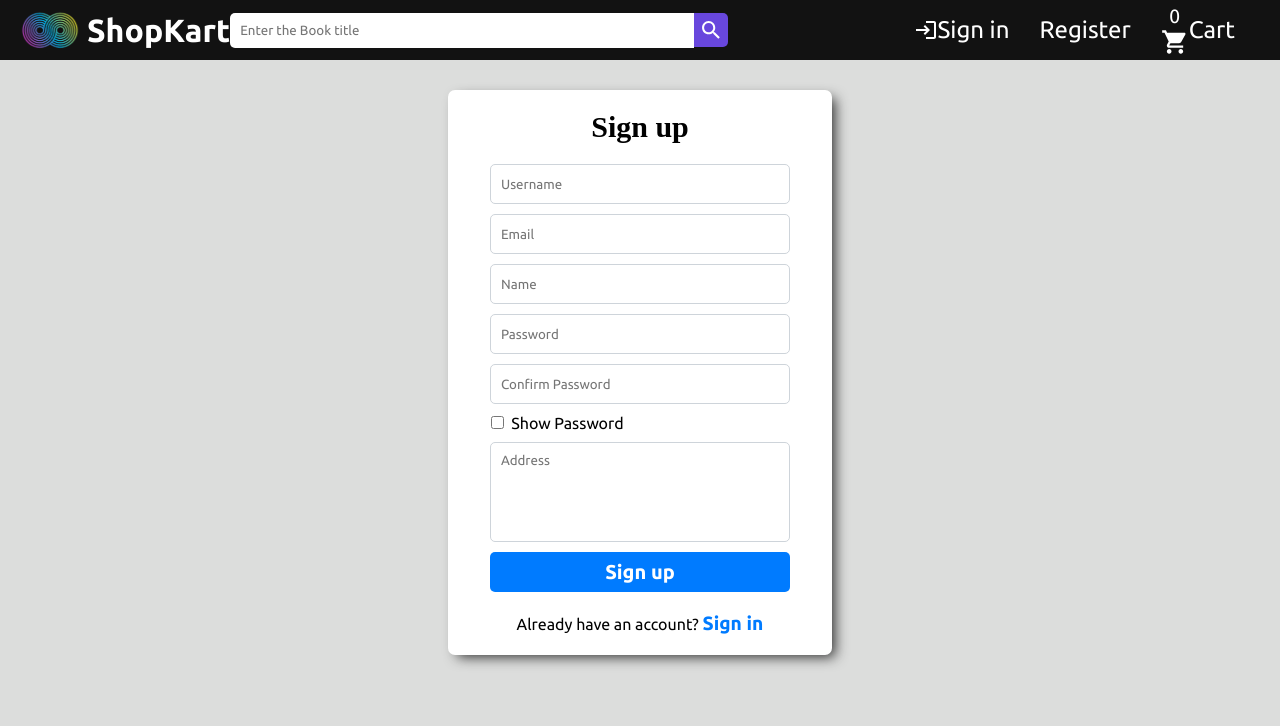
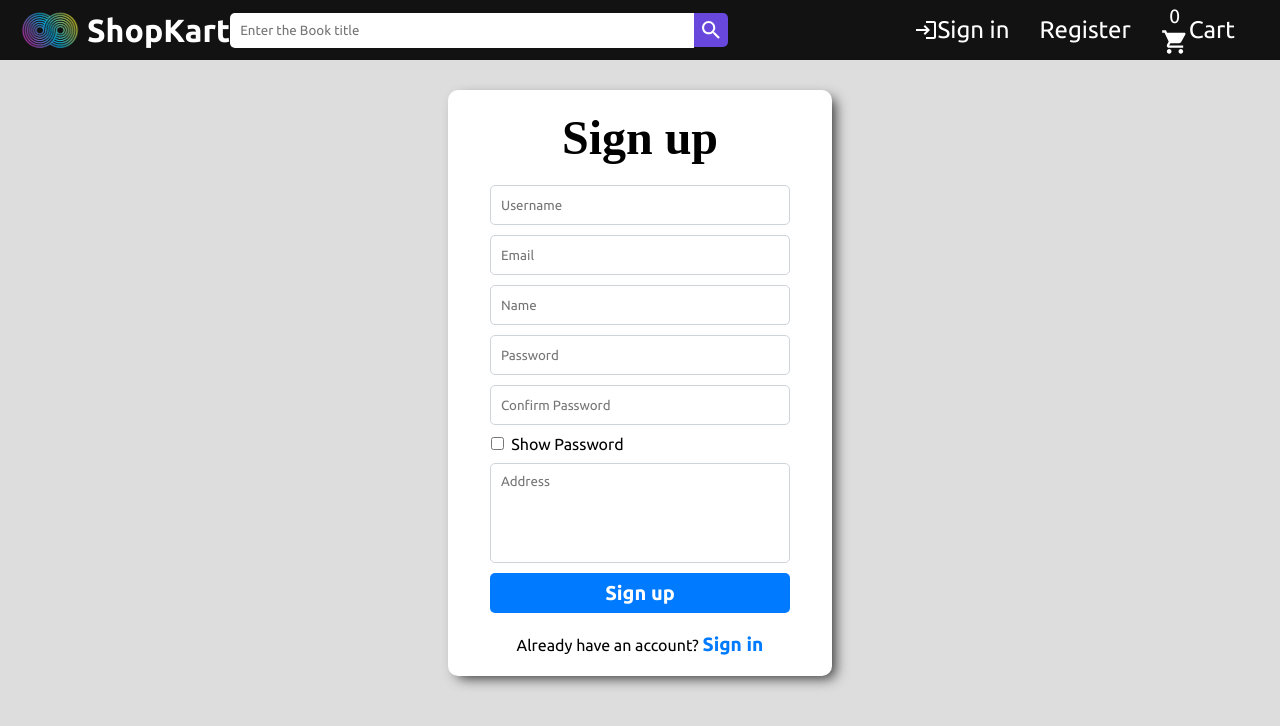
Before and after one commit to sagarmish1234/ecommerce, a React (Create React App) app in the folder client/: page /register in a window 1280 px wide. Shown: the top 726 px of the page. Built offline with nearby package versions, Linux system fonts and the light colour scheme; no server answers; a web font is replaced by a local one.

Commit message:
registration page and animation done

```diff
--- a/client/src/components/register/register.css
+++ b/client/src/components/register/register.css
@@ -9,7 +9,7 @@
 .registerForm {
   margin: auto;
   width: 30%;
-  border-radius: 7px;
+  border-radius: 10px;
   background-color: white;
   align-items: center;
   padding: 20px;
@@ -17,9 +17,10 @@
   -webkit-box-shadow: 6px 5px 13px -3px rgba(0, 0, 0, 0.79);
   -moz-box-shadow: 6px 5px 13px -3px rgba(0, 0, 0, 0.79);
 }
+
 .registerFormTitle {
   text-align: center;
-  font-size: 30px;
+  font-size: 3rem;
   font-family: 'Redressed', cursive;
   font-weight: bold;
   margin-bottom: 20px;
```
